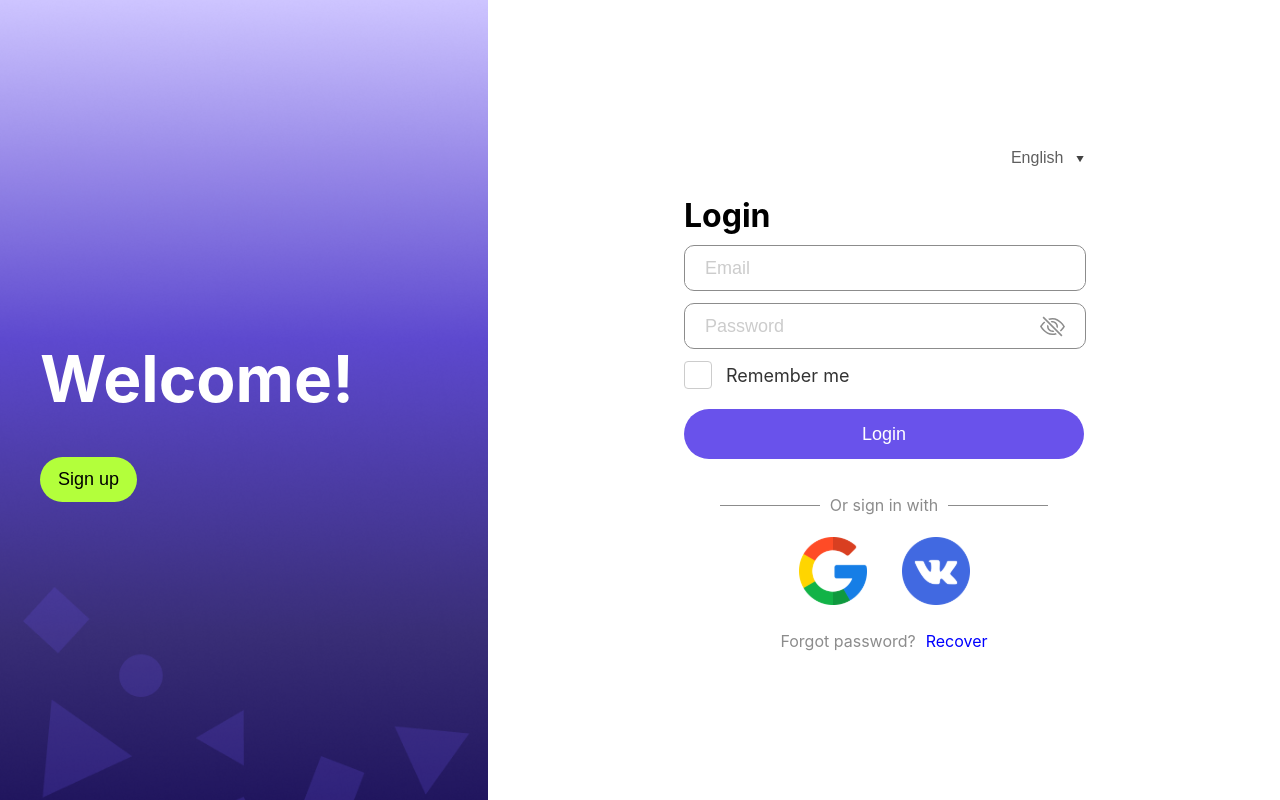
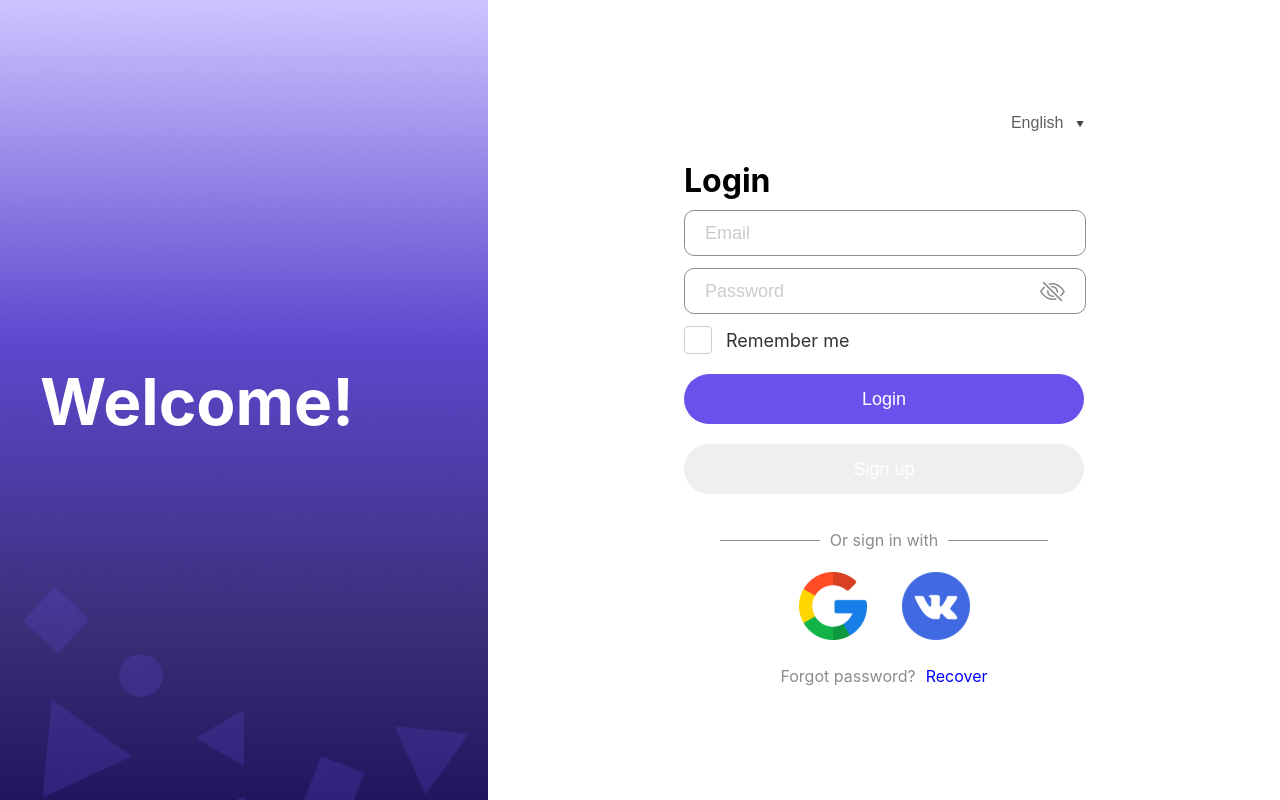
Before and after one commit to LorexStaff/analytics, a React (Create React App) app: page /login in a window 1280 px wide. Built offline with nearby package versions, Linux system fonts and the light colour scheme; what chartjs-plugin-zoom would draw is missing.

Commit message:
change button layout

```diff
--- a/src/features/Auth/ui/AuthForm/AuthForm.module.scss
+++ b/src/features/Auth/ui/AuthForm/AuthForm.module.scss
@@ -243,3 +243,26 @@
     color: #424242;
   }
 }
+
+.mobileLoginButton {
+  margin-top: 20px;
+  width: 300px;
+  height: 40px;
+
+  @media (max-width: 2560px) {
+    height: 65px;
+    width: 500px;
+  }
+  @media (max-width: 1920px) {
+    height: 50px;
+    width: 400px;
+  }
+  @media (max-width: 1200px) {
+    height: 45px;
+    width: 400px;
+  }
+  @media (max-width: 576px) {
+    height: 40px;
+    max-width: 300px;
+  }
+}
--- a/src/features/Auth/ui/AuthForm/AuthForm.tsx
+++ b/src/features/Auth/ui/AuthForm/AuthForm.tsx
@@ -69,18 +69,6 @@ const AuthForm: React.FC<AuthFormProps> = ({ type }) => {
     <div className={styles.container}>
       <div className={styles.gradient}>
         <h1>{t("auth.welcome")}</h1>
-        <Button
-          variant="secondary"
-          size="medium"
-          className={styles.loginButton}
-          onClick={() =>
-            type === "login" ? navigate("/register") : navigate("/login")
-          }
-        >
-          {type === "login"
-            ? t("auth.switchToRegister")
-            : t("auth.switchToLogin")}
-        </Button>
       </div>
       <div className={styles.authContainer}>
         <form className={styles.form} onSubmit={handleSubmit}>
@@ -134,6 +122,19 @@ const AuthForm: React.FC<AuthFormProps> = ({ type }) => {
           >
             {type === "login" ? t("auth.login") : t("auth.register")}
           </Button>
+          <div className={styles.mobileSwitchButton}>
+            <Button
+              variant="outline"
+              className={styles.mobileLoginButton}
+              onClick={() =>
+                type === "login" ? navigate("/register") : navigate("/login")
+              }
+            >
+              {type === "login"
+                ? t("auth.switchToRegister")
+                : t("auth.switchToLogin")}
+            </Button>
+          </div>
         </form>
         <div className={styles.socialLogin}>
           <div className={styles.orTextContainer}>
```
